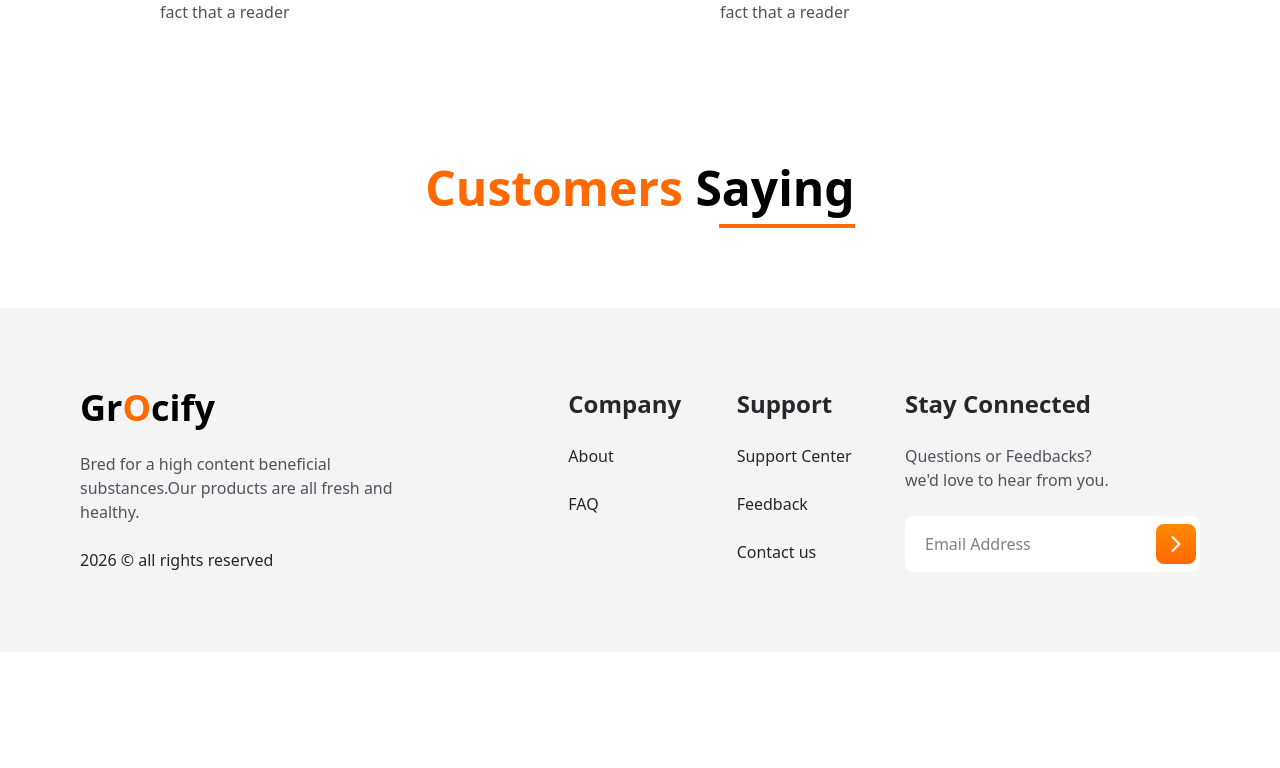
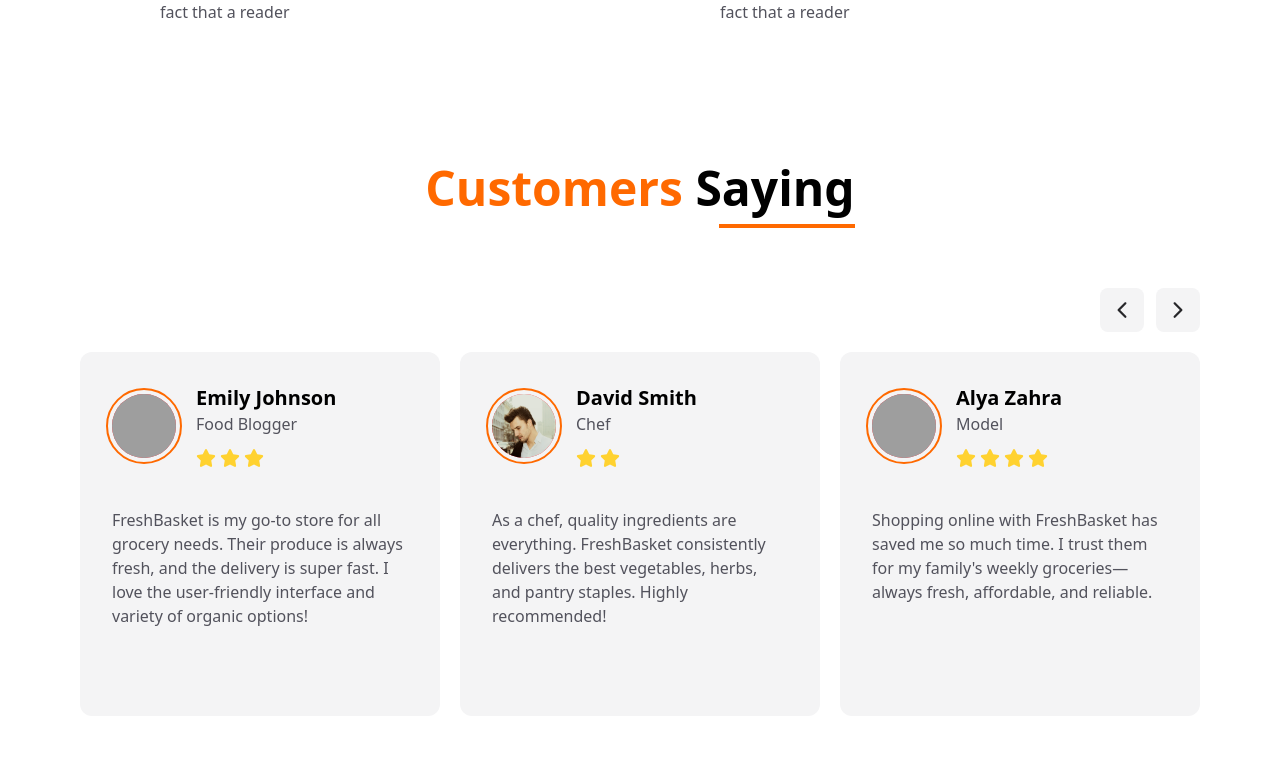
Before and after one commit to 13vanshu/GROCIFY, a React (Vite) app: page / in a window 1280 px wide. Shown: the part 4572-5340 px from the top of the page. Before the commit the page ends 5236 px from the top, so only its background shows below. Built offline with nearby package versions, Linux system fonts and the light colour scheme; grey boxes are pictures that could not be loaded.

Commit message:
customer

```diff
--- a/package.json
+++ b/package.json
@@ -15,6 +15,7 @@
     "react-dom": "^19.2.0",
     "react-icons": "^5.5.0",
     "react-router-dom": "^7.12.0",
+    "swiper": "^12.0.3",
     "tailwindcss": "^4.1.18"
   },
   "devDependencies": {
--- a/src/Components/Testimonials/Testimonials.jsx
+++ b/src/Components/Testimonials/Testimonials.jsx
@@ -1,12 +1,66 @@
 import React from 'react'
+
+import { Swiper, SwiperSlide } from 'swiper/react';
+import { Navigation } from 'swiper/modules';
+import 'swiper/css';
+import 'swiper/css/navigation';
 import Heading from '../../Tools/Heading'
+import { IoIosArrowForward } from 'react-icons/io'
+import { IoIosArrowBack } from 'react-icons/io'
+import { testimonials } from '../../Data/testimonials'
+import { FaStar } from 'react-icons/fa6'
 
 const Testimonials = () => {
   return (
     <section>
-        <div className='max-w-300 mx-auto px-10 py-20'>
-            <Heading highlight = "Customers" heading = "Saying"/>
+      <div className='max-w-300 mx-auto px-10 py-20'>
+        <Heading highlight="Customers" heading="Saying" />
+
+        <div className='py-5 mt-10 flex justify-end gap-3'>
+          <button className='custom-prev text-2xl text-zinc-800 rounded-lg w-11 h-11 bg-zinc-100 flex justify-center items-center hover:bg-linear-to-b hover:from-orange-400 hover:to-orange-500 hover:text-white cursor-pointer'><IoIosArrowBack /></button>
+          <button className='custom-next text-2xl text-zinc-800 rounded-lg w-11 h-11 bg-zinc-100 flex justify-center items-center hover:bg-linear-to-b hover:from-orange-400 hover:to-orange-500 hover:text-white cursor-pointer'><IoIosArrowForward /></button>
         </div>
+
+        <Swiper
+          navigation={{
+            nextEl: ".custom-next",
+            prevEl: ".custom-prev"
+          }}
+          loop={true}
+          breakpoints={{
+            640: { slidesPerView: 1, spaceBetween: 20 },
+            768: { slidesPerView: 2, spaceBetween: 20 },
+            1024: { slidesPerView: 3, spaceBetween: 20 },
+          }}
+          modules={[Navigation]} className="mySwiper">
+          {
+            testimonials.map(item => {
+              return (
+
+                <SwiperSlide className='bg-zinc-100 rounded-xl p-8 '>
+                  <div className='flex gap-5 items-center'>
+                    <div className='w-16 h-16 rounded-full bg-red-500 outline-2 outline-orange-500 outline-offset-4 overflow-hidden'>
+                      <img src={item.image} className='w-full h-full'/>
+                    </div>
+                    <div>
+                      <h5 className='text-xl font-bold'>{item.name}</h5>
+                      <p className='text-zinc-600'>{item.profession}</p>
+                      <span className='flex text-amber-300 mt-3 text-xl gap-1 '>
+                        {Array.from({ length: item.rating }, (_, index) => {
+                          return <FaStar key={index} />;
+                        })}
+                      </span>
+                    </div>
+                  </div>
+                  <div className='mt-10 min-h-[22vh]'>
+                    <p className='text-zinc-600'>{item.para}</p>
+                  </div>
+                </SwiperSlide>
+              )
+            })
+          }
+        </Swiper>
+      </div>
     </section>
   )
 }
--- /dev/null
+++ b/src/Data/testimonials.js
@@ -0,0 +1,48 @@
+import customer1 from '../assets/customer1.jpg';
+import customer2 from '../assets/customer2.jpg';
+import customer3 from '../assets/customer3.jpg';
+import customer4 from '../assets/customer4.jpg';
+import customer5 from '../assets/customer5.jpg';
+
+export const testimonials = [
+    {
+        id: 1,
+        name: "Emily Johnson",
+        profession : "Food Blogger",
+        rating: 3,
+        para: "FreshBasket is my go-to store for all grocery needs. Their produce is always fresh, and the delivery is super fast. I love the user-friendly interface and variety of organic options!",
+        image: customer1,
+    },
+    {
+        id: 2,
+        name: "David Smith",
+        profession : "Chef",
+        rating: 2,
+        para: "As a chef, quality ingredients are everything. FreshBasket consistently delivers the best vegetables, herbs, and pantry staples. Highly recommended!",
+        image: customer2,
+    },
+    {
+        id: 3,
+        name: "Alya Zahra",
+        profession : "Model",
+        rating: 4,
+        para: "Shopping online with FreshBasket has saved me so much time. I trust them for my family's weekly groceries—always fresh, affordable, and reliable.",
+        image: customer3,
+    },
+    {
+        id: 4,
+        name: "Carlos Mendes",
+        profession : "Fitness Coach",
+        rating: 3,
+        para: "I appreciate the selection of healthy foods and clean-label products. FreshBasket has been a great partner in my wellness journey!",
+        image: customer4,
+    },
+    {
+        id: 5,
+        name: "Natcha Phongchai",
+        profession : "Nutritionist",
+        rating: 5,
+        para: "FreshBasket offers high-quality groceries at reasonable prices. Their organic section is impressive, and their customer service is top-notch.",
+        image: customer5,
+    },
+]
```
Also changed, not shown: 1 other file (tests, documents, lock files or other folders).
